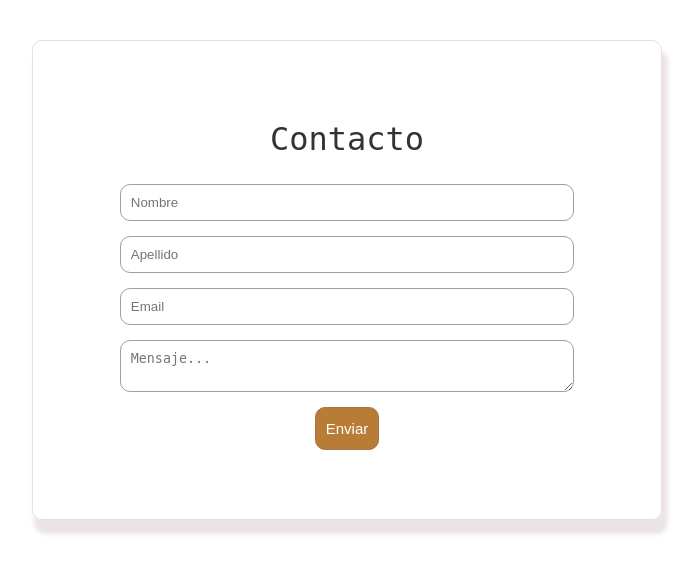
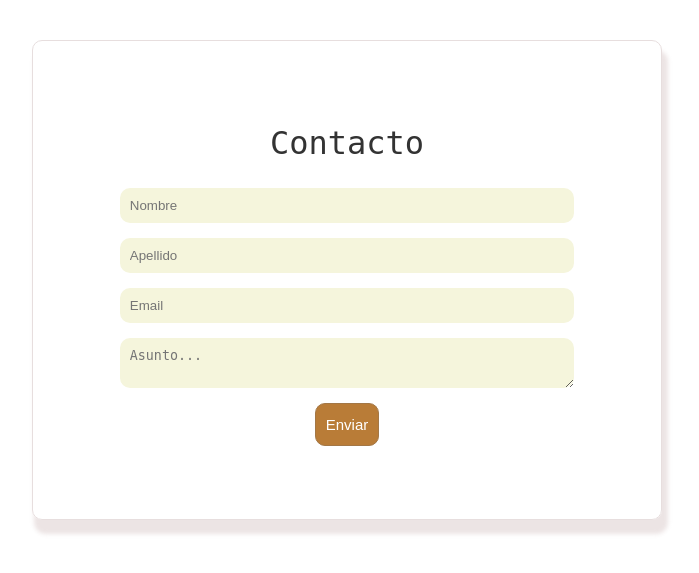
Before and after one commit to Erick0711/Portafolio2.0, a PHP site: page /contacto in a window 1280 px wide. Shown: the part 70-643 px from the top of the page, without its empty margins (293-992 px from the left). Run offline with PHP 8.4, Linux system fonts and the light colour scheme.

Commit message:
SE IMPLEMENTO NUEVOS ESTILOS A CONTACTO

```diff
--- a/contacto.php
+++ b/contacto.php
@@ -30,7 +30,7 @@
             <input type="text" class="txtnombre" name="nombre" placeholder="Nombre">
             <input type="text" class="txtapellido" name="apellido" placeholder="Apellido">
             <input type="email" class="txtemail" name="email" placeholder="Email">
-            <textarea class="txtmensaje"name="mensaje" placeholder="Mensaje..."></textarea>
+            <textarea class="txtmensaje"name="mensaje" placeholder="Asunto..."></textarea>
             <input type="submit" value="Enviar" name="enviar" class="btn-enviar">
         </div>
     </form>
--- a/css/newStyle.css
+++ b/css/newStyle.css
@@ -169,11 +169,12 @@
     min-width: 80%;
     padding: 10px;
     border-radius: 10px;
-    border: 1px solid rgb(168, 155, 155);
-    transition: 1se all;
+    border: none;
+    transition: 1s all;
+    background-color: #f5f5dc;
 }
 .txtnombre:focus,.txtapellido:focus,.txtemail:focus,.txtmensaje:focus{
-border: 2px solid rgb(31, 103, 136);
+border: 1px solid #f5f5dc;
 outline: none !important;
 }
 .txtmensaje{
@@ -194,6 +195,6 @@ outline: none !important;
     background-color: #cc812c;
     color: rgb(223, 213, 213);
 }
-input:focus::placeholder {
+input:focus::placeholder , textarea:focus::placeholder {
     color: transparent;
 }
--- a/css/style.css
+++ b/css/style.css
@@ -111,7 +111,6 @@ pre {
 
 /* Stats */
 .stats {
-  padding-top: 100px;
   animation: slideInFromBottom 1s ease-in;
 }
 
```
